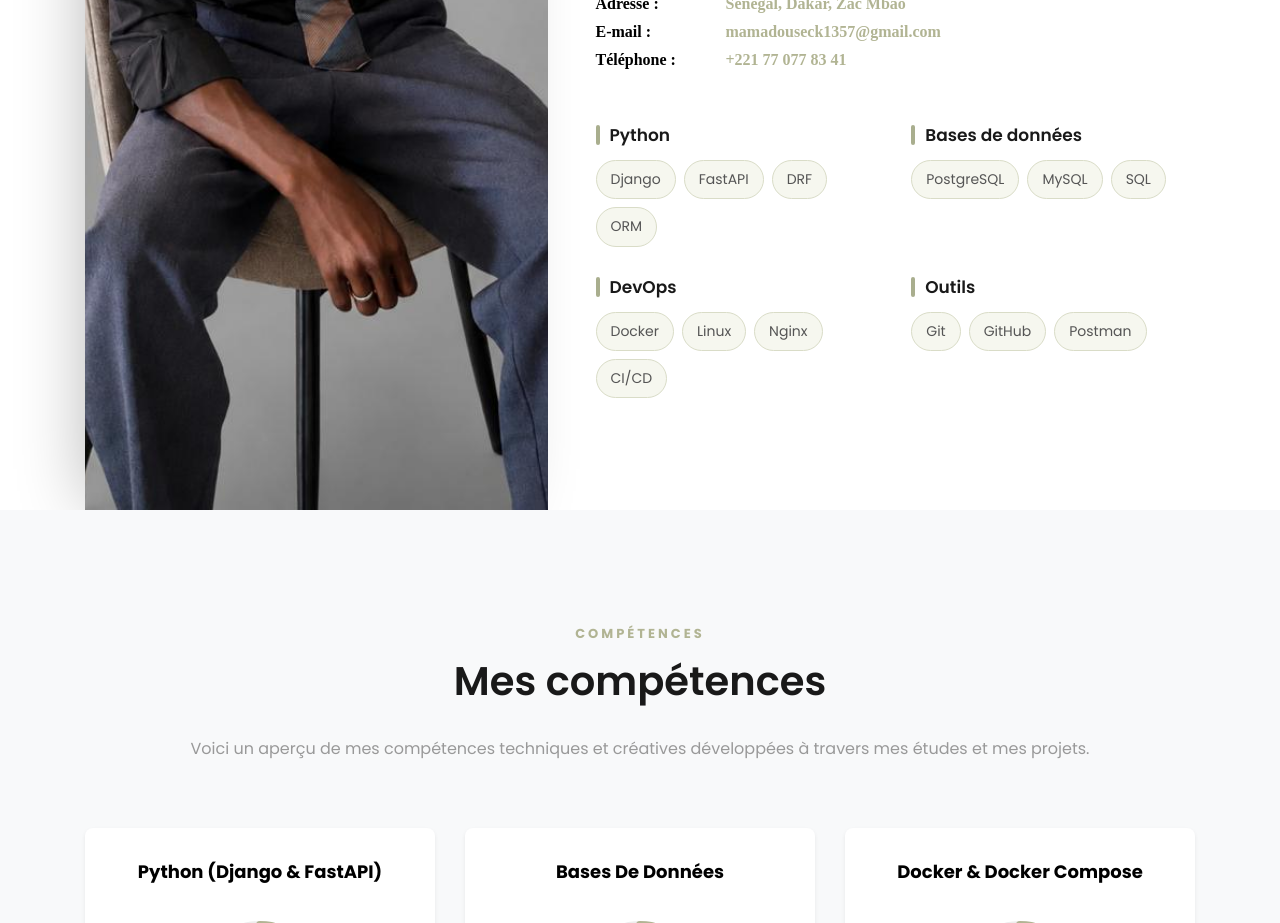
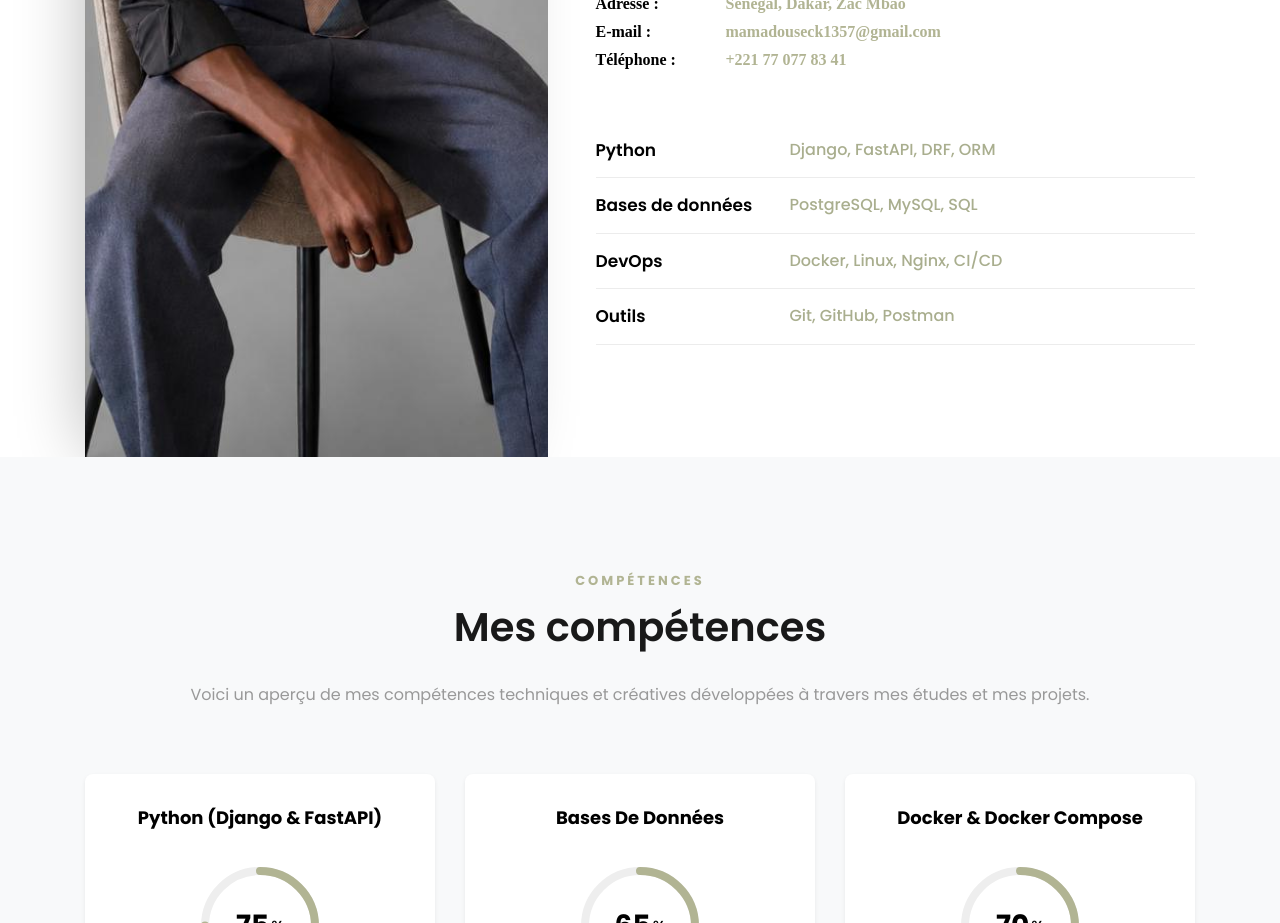
Before and after one commit to Webbymamadou/mon_portofolio, a React (Vite) app: page / in a window 1280 px wide. Shown: the part 1680-2603 px from the top of the page. Built offline with nearby package versions, Linux system fonts and the light colour scheme.

Commit message:
mise a jour des inforùations

```diff
--- a/src/components/About.jsx
+++ b/src/components/About.jsx
@@ -59,40 +59,35 @@ export default function About() {
                 </div>
 
                 {/* Compétences en étiquettes */}
+                                {/* Compétences : une ligne par catégorie */}
                 <div className="col-md-12" style={{ marginTop: '45px' }}>
-                  <div style={{ display: 'grid', gridTemplateColumns: 'repeat(auto-fit, minmax(260px, 1fr))', gap: '28px 32px' }}>
                   {[
-                      { title: 'Python', items: ['Django', 'FastAPI', 'DRF', 'ORM'] },
-                      { title: 'Bases de données', items: ['PostgreSQL', 'MySQL', 'SQL'] },
-                      { title: 'DevOps', items: ['Docker', 'Linux', 'Nginx', 'CI/CD'] },
-                      { title: 'Outils', items: ['Git', 'GitHub', 'Postman'] },
-                    ].map((group) => (
-                      <div key={group.title}>
-                        <div style={{ display: 'flex', alignItems: 'center', gap: '10px', marginBottom: '12px' }}>
-                          <span style={{ width: '4px', height: '20px', background: '#a9ae8e', borderRadius: '2px' }}></span>
-                          <h4 style={{ margin: 0, fontSize: '17px', fontWeight: 600 }}>{group.title}</h4>
-                        </div>
-                        <div style={{ display: 'flex', flexWrap: 'wrap', gap: '8px' }}>
-                          {group.items.map((item) => (
-                            <span
-                              key={item}
+                    { title: 'Python', items: 'Django, FastAPI, DRF, ORM' },
+                    { title: 'Bases de données', items: 'PostgreSQL, MySQL, SQL' },
+                    { title: 'DevOps', items: 'Docker, Linux, Nginx, CI/CD' },
+                    { title: 'Outils', items: 'Git, GitHub, Postman' },
+                  ].map((skill) => (
+                    <div
+                      key={skill.title}
                       style={{
-                                padding: '6px 14px',
-                                fontSize: '14px',
-                                borderRadius: '999px',
-                                border: '1px solid #d9dcc7',
-                                background: '#f6f7ef',
-                                color: '#555',
+                        display: 'flex',
+                        alignItems: 'center',
+                        gap: '24px',
+                        padding: '12px 0',
+                        borderBottom: '1px solid #ececec',
+                        whiteSpace: 'nowrap',
                       }}
                     >
-                              {item}
+                      <span style={{ minWidth: '170px', fontSize: '17px', fontWeight: 600, color: '#000' }}>
+                        {skill.title}
                       </span>
-                          ))}
-                        </div>
+                      <span style={{ fontSize: '16px', color: '#a9ae8e', fontWeight: 500 }}>
+                        {skill.items}
+                      </span>
                     </div>
                   ))}
                 </div>
-                </div>
+
               </div>
             </div>
           </motion.div>
```
Lines whose indentation alone changed are shown as unchanged.
